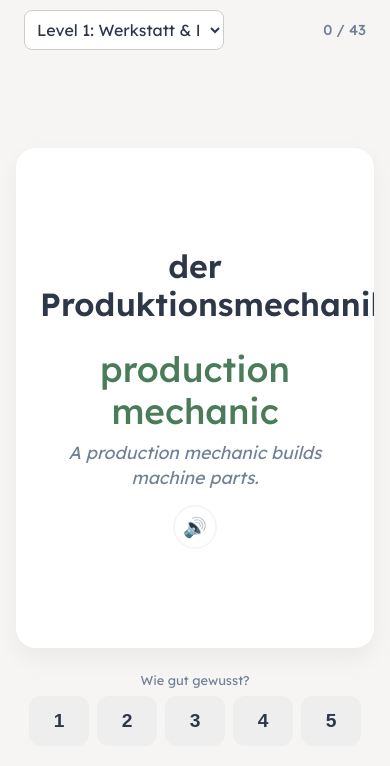
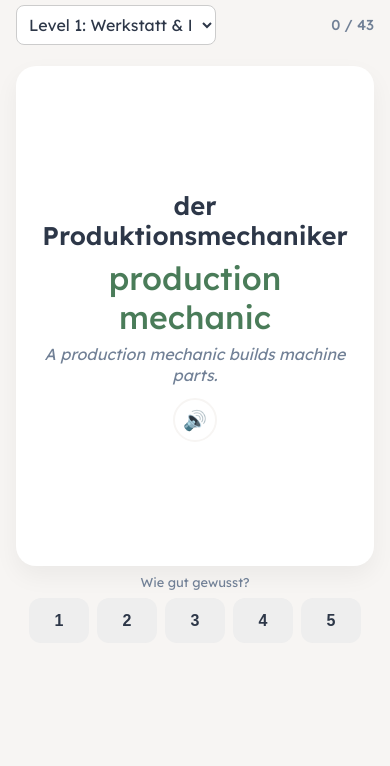
Before and after one commit to Ceccaroni/The-Zen-Workshop, a plain HTML site: page index.html in a window 390 px wide. Both pictures are taken after a click on the button "Antwort zeigen". Drawn offline with Linux system fonts and the light colour scheme.

Commit message:
Refactor mobile styles for better layout and spacing
Updated media query for mobile optimizations, adjusting styles for header, text sizes, buttons, and card layout.

```diff
--- a/styles/main.css
+++ b/styles/main.css
@@ -239,21 +239,61 @@ body {
 .rate-btn[data-rating="5"]:hover { background: var(--rate-5); color: white; }
 
 /* --- MOBILE OPTIMIERUNGEN (iPhone/Android) --- */
-@media (max-height: 700px) {
-    /* Wenn der Bildschirm niedrig ist (Querformat oder kleine Handys) */
+@media (max-width: 768px) {
+
+    /* 1. Header kompakter machen */
     .app-header {
-        padding: 0.5rem 1rem;
         height: 50px;
+        padding: 0.25rem 1rem;
     }
 
-    .word-german { font-size: 1.5rem; margin-bottom: 1rem; }
-    .word-english { font-size: 1.8rem; }
+    /* 2. Schriftgrößen reduzieren, damit lange Wörter nicht den Rahmen sprengen */
+    .word-german {
+        font-size: 1.6rem;
+        margin-bottom: 0.5rem; /* Weniger Abstand zum englischen Wort */
+    }
 
+    .word-english {
+        font-size: 2rem;
+        margin-bottom: 0.5rem;
+    }
+
+    .example-sentence {
+        font-size: 1rem;
+        line-height: 1.3;
+        margin-bottom: 0.8rem;
+    }
+
+    /* 3. Die Karte selbst kompakter gestalten */
     .card {
         padding: 1rem;
-        margin-bottom: 1rem;
+        margin-bottom: 0.5rem; /* Weniger Abstand zu den Buttons! */
+        min-height: auto; /* Karte darf schrumpfen wenn wenig Text da ist */
     }
 
-    .btn-primary { padding: 0.8rem 2rem; }
-    .rate-btn { height: 45px; }
+    /* 4. Buttons nach oben holen */
+    .controls {
+        min-height: auto;
+        padding-top: 0;
+        /* WICHTIG: Drückt die Buttons weg vom unteren Browser-Rand (Home Bar) */
+        padding-bottom: env(safe-area-inset-bottom);
+        margin-bottom: 10px; /* Extra Sicherheitsabstand zum Rand */
+    }
+
+    .btn-primary {
+        padding: 0.8rem 1.5rem;
+        font-size: 1.1rem;
+    }
+
+    .rate-btn {
+        height: 45px; /* Etwas flacher */
+        font-size: 1rem;
+    }
+
+    /* 5. Layout-Trick: Alles etwas nach oben schieben */
+    .card-stage {
+        /* Statt stur mittig, lieber etwas höher gewichtet */
+        justify-content: flex-start;
+        padding-top: 1rem; /* Kleiner Abstand zum Header */
+    }
 }
```
